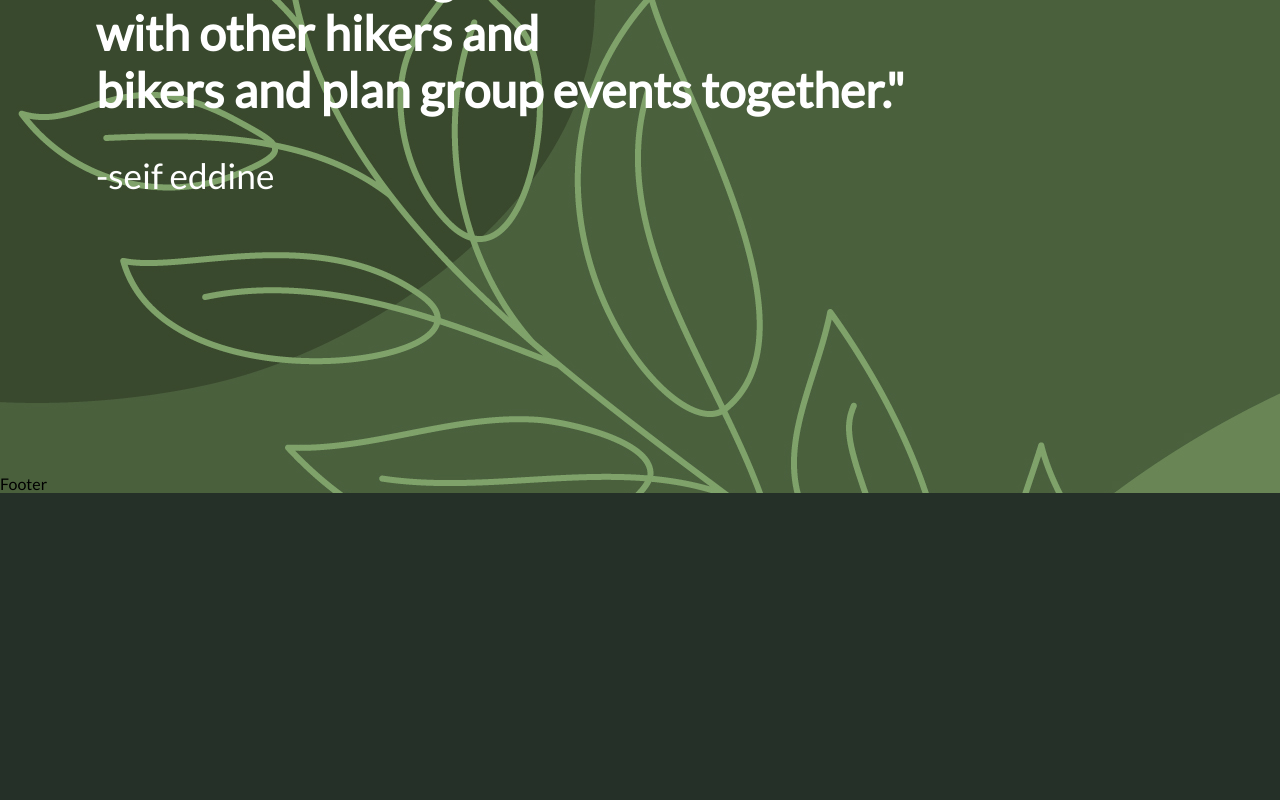
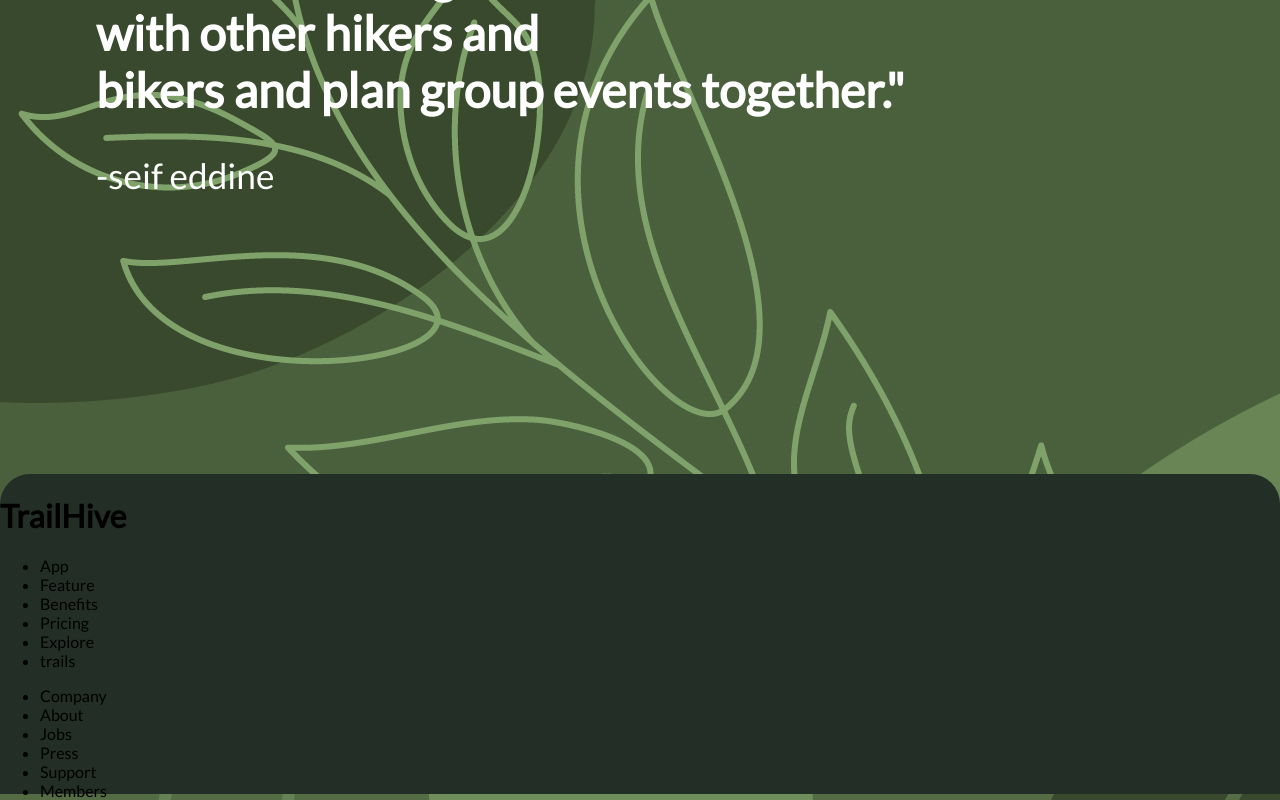
Before and after one commit to seifeddinesaad01/TrailHive, a React (Create React App) app: page / in a window 1280 px wide. Shown: the part 3247-4047 px from the top of the page. Before the commit the page ends 3740 px from the top, so only its background shows below. Built offline with nearby package versions, Linux system fonts and the light colour scheme.

Commit message:
footer first touches

```diff
--- a/src/Components/Footer/Footer.tsx
+++ b/src/Components/Footer/Footer.tsx
@@ -2,7 +2,25 @@
 
 const Footer = () => {
   return (
-    <div>Footer</div>
+   <div className="footer">
+    <h1>TrailHive</h1>
+    <ul>
+        <li>App</li>
+        <li>Feature</li>
+        <li>Benefits</li>
+        <li>Pricing</li>
+        <li>Explore</li>
+        <li>trails</li>
+    </ul>
+    <ul>
+        <li>Company</li>
+        <li>About</li>
+        <li>Jobs</li>
+        <li>Press</li>
+        <li>Support</li>
+        <li>Members</li>
+    </ul>
+   </div>
   )
 }
 
--- a/src/Components/Footer/_footer.scss
+++ b/src/Components/Footer/_footer.scss
@@ -0,0 +1,6 @@
+.footer{
+    background-color: #232E26;
+    height: 40vh;
+    border-top-right-radius: 30px;
+    border-top-left-radius: 30px;
+}
```
